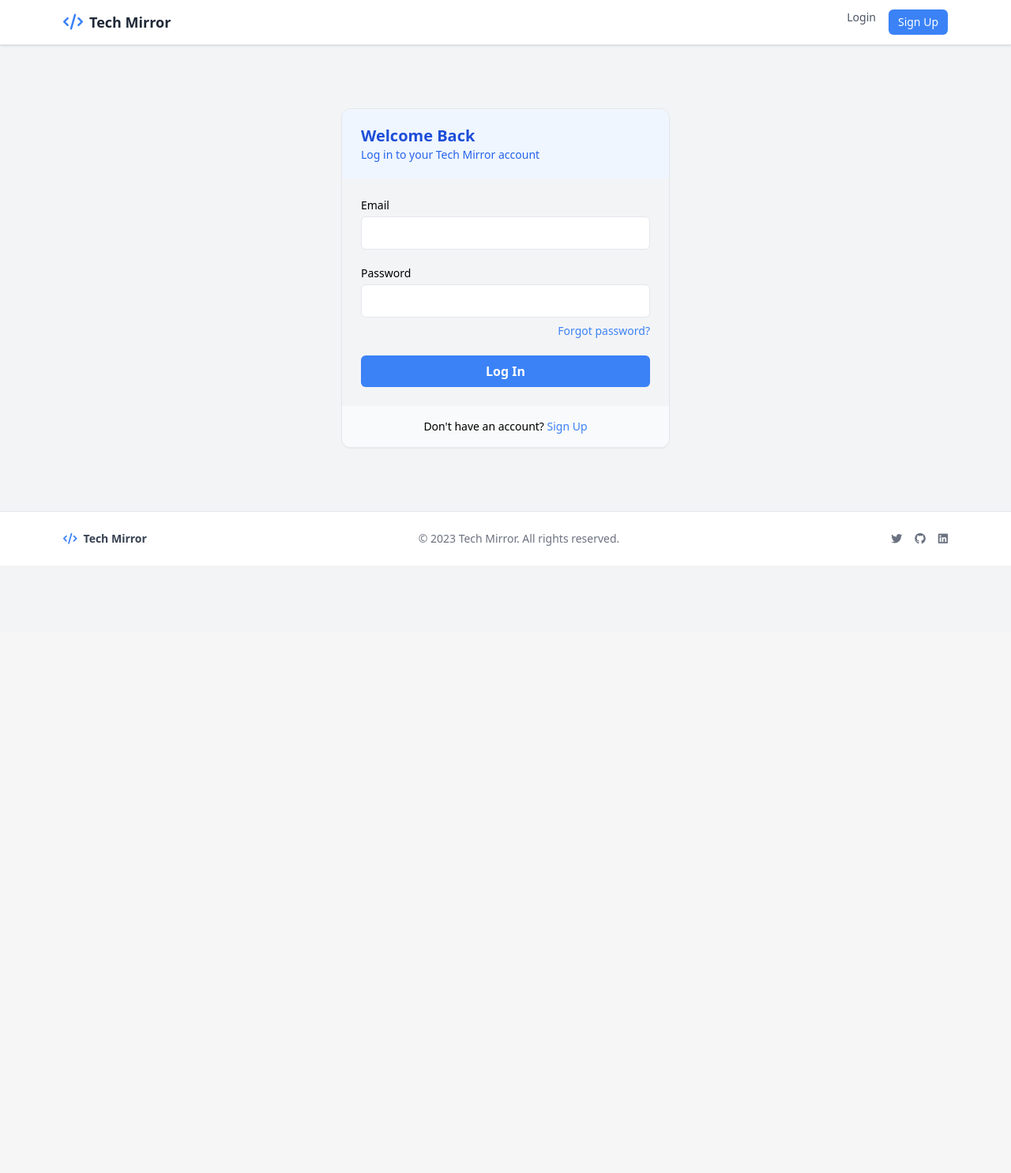
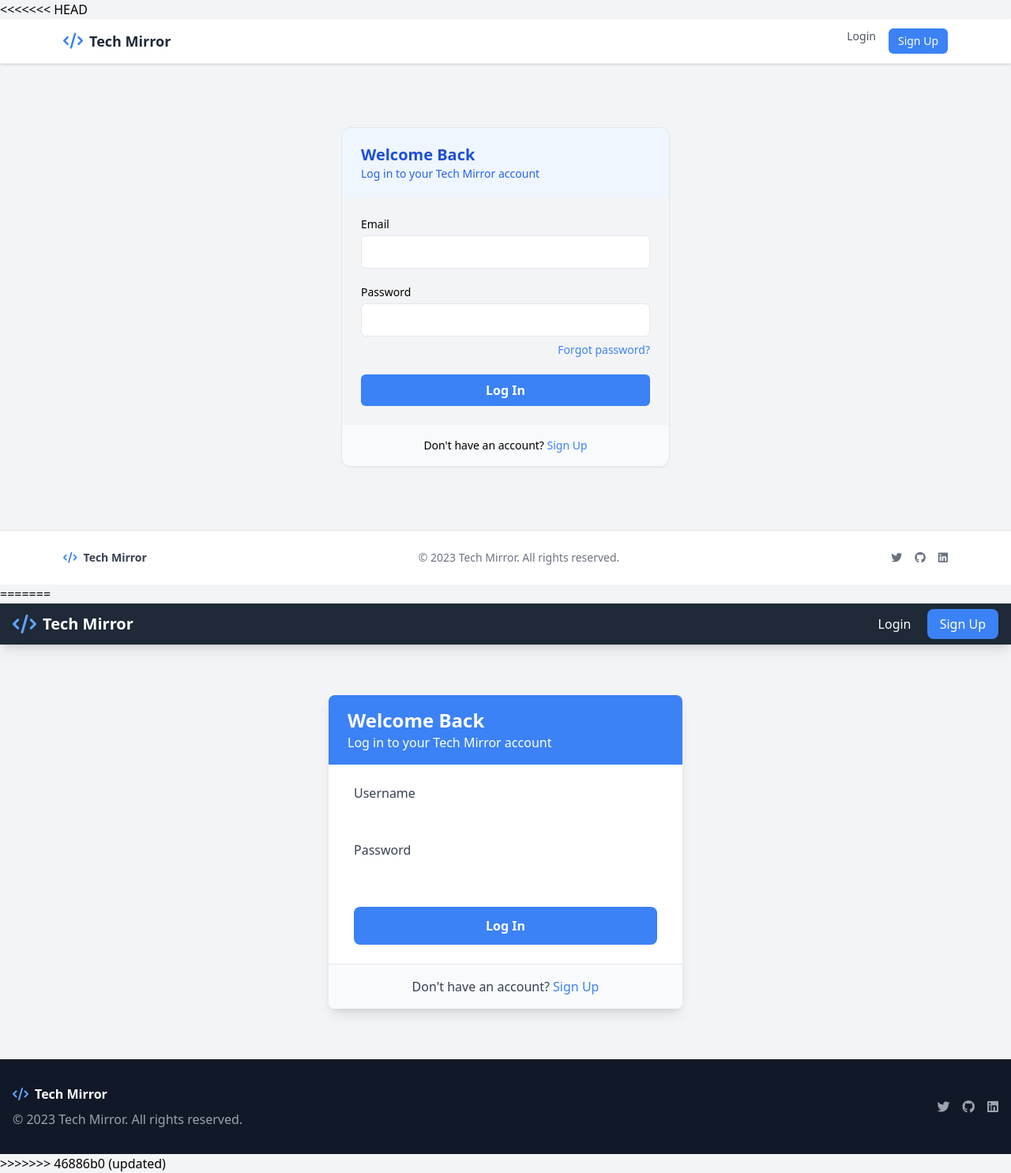
Before and after one commit to iamrejwan/TechMirror, a Django app: template templates/login.html in a window 1280 px wide. Shown: the whole page at 79% size. Before the commit the page ends 691 px from the top, so only its background shows below. Run offline with Django 5.2, Linux system fonts and the light colour scheme; the template is opened without the code that fills it, so the values that code supplies are empty, except form fields; tables that the repository leaves empty hold one stand-in row (values such as "Sample post"); form fields are guessed from the names that the template uses; some libraries are stand-ins or nearby versions.

Commit message:
'updated

```diff
--- a/forumapp/views.py
+++ b/forumapp/views.py
@@ -158,10 +158,13 @@ def signup(request):
         form = UserCreationForm()
     return render(request, 'signup.html', {'form': form})
 
+<<<<<<< HEAD
 def signin(request):
 
     return render(request, 'login.html')
 
+=======
+>>>>>>> 46886b0 (updated)
 # Added @login_required to ensure only logged-in users can add comments.
 @login_required
 def add_comment(request, post_id):
--- a/templates/login.html
+++ b/templates/login.html
@@ -1,6 +1,8 @@
+{% load static %}
 <!DOCTYPE html>
 <html lang="en">
 <head>
+<<<<<<< HEAD
   <meta charset="UTF-8" />
   <meta name="viewport" content="width=device-width, initial-scale=1.0"/>
   <title>Login - Tech Mirror</title>
@@ -95,5 +97,92 @@
       return false;
     }
   </script>
+=======
+  <meta charset="UTF-8">
+  <meta name="viewport" content="width=device-width, initial-scale=1.0">
+  <title>Login - Tech Mirror</title>
+  <script src="https://cdn.tailwindcss.com"></script>
+  <link rel="stylesheet" href="https://cdnjs.cloudflare.com/ajax/libs/font-awesome/6.4.0/css/all.min.css">
+</head>
+<body class="bg-gray-100 min-h-screen">
+  <!-- Navigation -->
+  <nav class="bg-gray-800 text-white shadow-lg">
+      <div class="container mx-auto px-4 py-3 flex justify-between items-center">
+          <div class="flex items-center space-x-2">
+              <a href="{% url 'homepage' %}" class="flex items-center space-x-2">
+                  <i class="fas fa-code text-blue-400 text-2xl"></i>
+                  <span class="font-bold text-xl">Tech Mirror</span>
+              </a>
+          </div>
+          <div class="space-x-4">
+              <a href="{% url 'login' %}" class="hover:text-blue-300">Login</a>
+              <a href="{% url 'signup' %}" class="bg-blue-500 hover:bg-blue-600 px-4 py-2 rounded-lg">Sign Up</a>
+          </div>
+      </div>
+  </nav>
+
+  <!-- Login Form -->
+  <div class="container mx-auto px-4 py-16">
+      <div class="max-w-md mx-auto bg-white rounded-lg shadow-lg overflow-hidden">
+          <div class="bg-blue-500 text-white py-4 px-6">
+              <h2 class="text-2xl font-bold">Welcome Back</h2>
+              <p>Log in to your Tech Mirror account</p>
+          </div>
+          <form method="post" class="py-6 px-8">
+              {% csrf_token %}
+              {% if form.non_field_errors %}
+                  <div class="mb-4 bg-red-100 border border-red-400 text-red-700 px-4 py-3 rounded">
+                      {{ form.non_field_errors }}
+                  </div>
+              {% endif %}
+              <div class="mb-4">
+                  <label for="id_username" class="block text-gray-700 font-medium mb-2">Username</label>
+                  {{ form.username }}
+                  {% if form.username.errors %}
+                      <p class="text-red-500 text-sm mt-1">{{ form.username.errors }}</p>
+                  {% endif %}
+              </div>
+              <div class="mb-6">
+                  <label for="id_password" class="block text-gray-700 font-medium mb-2">Password</label>
+                  {{ form.password }}
+                  {% if form.password.errors %}
+                      <p class="text-red-500 text-sm mt-1">{{ form.password.errors }}</p>
+                  {% endif %}
+                  <div class="flex justify-end mt-1">
+                      <!--<a href="{% url 'password_reset' %}" class="text-sm text-blue-500 hover:underline">Forgot password?</a> -->
+                  </div>
+              </div>
+              <button type="submit" class="w-full bg-blue-500 hover:bg-blue-600 text-white font-bold py-3 px-4 rounded-lg">
+                  Log In
+              </button>
+          </form>
+          <div class="py-4 px-8 bg-gray-50 border-t">
+              <p class="text-center text-gray-700">
+                  Don't have an account? <a href="{% url 'signup' %}" class="text-blue-500 hover:underline">Sign Up</a>
+              </p>
+          </div>
+      </div>
+  </div>
+
+  <!-- Footer -->
+  <footer class="bg-gray-900 text-white py-8 mt-auto">
+      <div class="container mx-auto px-4">
+          <div class="flex flex-col md:flex-row justify-between items-center">
+              <div class="mb-4 md:mb-0">
+                  <div class="flex items-center space-x-2">
+                      <i class="fas fa-code text-blue-400"></i>
+                      <span class="font-bold">Tech Mirror</span>
+                  </div>
+                  <p class="text-gray-400 mt-2">© 2023 Tech Mirror. All rights reserved.</p>
+              </div>
+              <div class="flex space-x-4">
+                  <a href="#" class="text-gray-400 hover:text-white"><i class="fab fa-twitter"></i></a>
+                  <a href="#" class="text-gray-400 hover:text-white"><i class="fab fa-github"></i></a>
+                  <a href="#" class="text-gray-400 hover:text-white"><i class="fab fa-linkedin"></i></a>
+              </div>
+          </div>
+      </div>
+  </footer>
+>>>>>>> 46886b0 (updated)
 </body>
 </html>
--- a/templates/post-detail.html
+++ b/templates/post-detail.html
@@ -14,7 +14,7 @@
     <nav class="bg-gray-800 text-white shadow-lg">
         <div class="container mx-auto px-4 py-3 flex justify-between items-center">
             <div class="flex items-center space-x-2">
-                <a href="dashboard.html" class="flex items-center space-x-2">
+                <a href="{% url 'homepage' %}" class="flex items-center space-x-2">
                     <i class="fas fa-code text-blue-400 text-2xl"></i>
                     <span class="font-bold text-xl">Tech Mirror</span>
                 </a>
```
Also changed, not shown: forum/urls.py (+19 -0 lines), fourm/asgi.py (deleted, +0 -16 lines), fourm/settings.py (deleted, +0 -165 lines), fourm/urls.py (deleted, +0 -23 lines), fourm/wsgi.py (deleted, +0 -16 lines), fourm/__init__.py (deleted).
